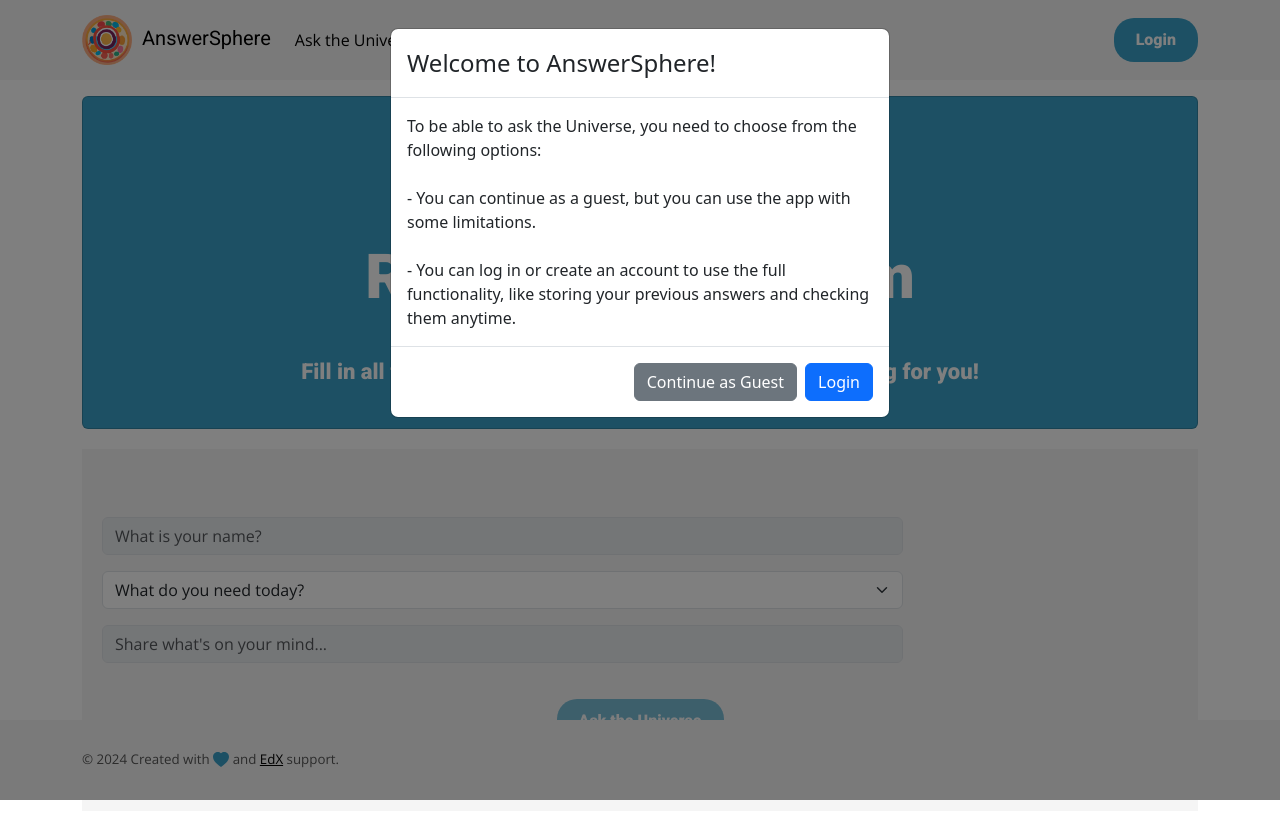
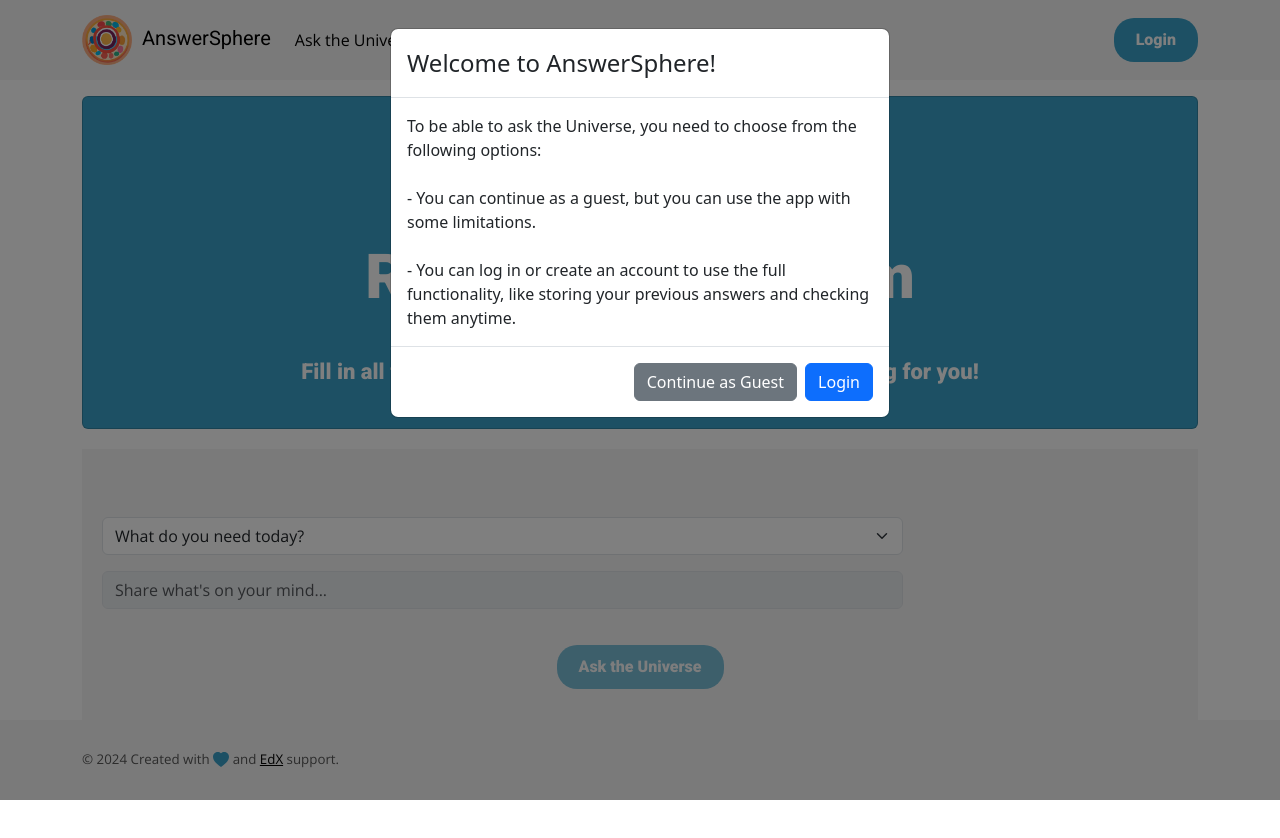
Before and after one commit to nyitrai87/answersphere, a React (Vite) app: page / in a window 1280 px wide. Shown: the top 838 px of the page. Built offline with nearby package versions, Linux system fonts and the light colour scheme; no server answers.

Commit message:
add hello,name for a user

```diff
--- a/src/components/Home/index.css
+++ b/src/components/Home/index.css
@@ -53,3 +53,9 @@
 .custom-btn-answer {
   margin-left: 10px;
 }
+
+.helloUserP {
+  text-align: start;
+  margin-left: 6px;
+  font-size: 1.1em;
+}
--- a/src/components/Home/index.jsx
+++ b/src/components/Home/index.jsx
@@ -30,16 +30,10 @@ function QuestionForm({ onSubmit, isLoggedIn, userName }) {
 
   return (
     <Form className="py-5" onSubmit={onSubmit}>
-      {!isLoggedIn && (
+      {isLoggedIn && (
         <Form.Group className="mb-3 row">
           <div className="col-12 col-lg-9">
-            <Form.Control
-              type="text"
-              placeholder="What is your name?"
-              name="name"
-              value={userName}
-              disabled
-            />
+            <p className="helloUserP">Hello, {userName} !</p>
           </div>
         </Form.Group>
       )}
```
